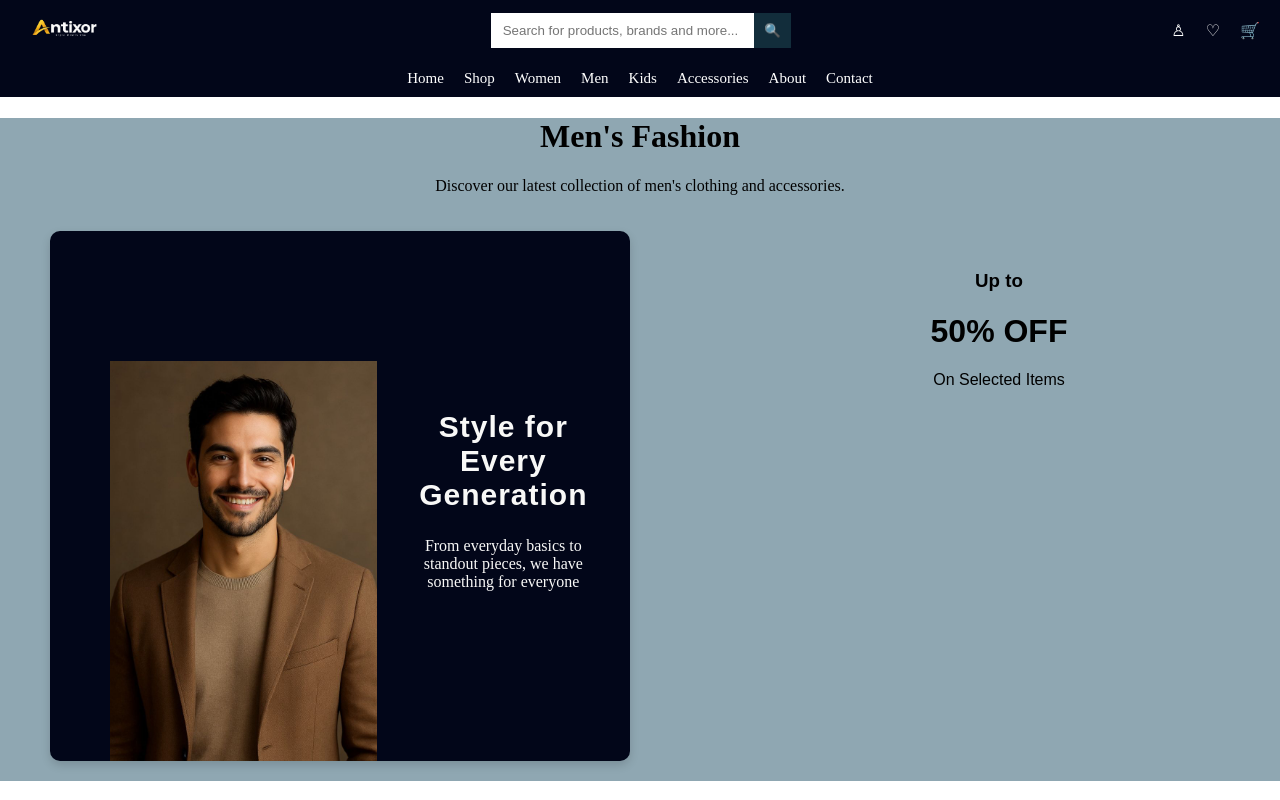
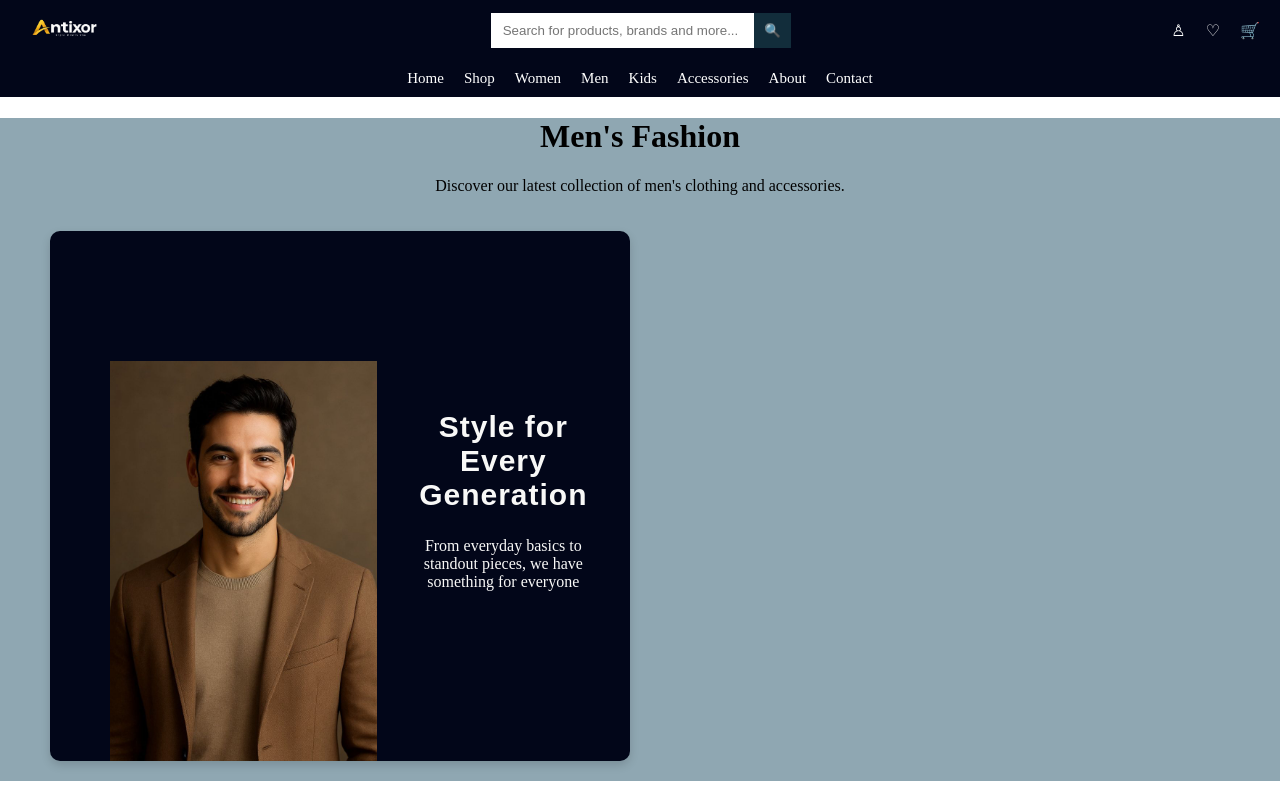
Before and after one commit to Fab479/my-react-fashion-catalogue, a React (Vite) app: page /men in a window 1280 px wide. Built offline with nearby package versions, Linux system fonts and the light colour scheme.

Commit message:
Update and improve project code

```diff
--- a/src/component/Men.jsx
+++ b/src/component/Men.jsx
@@ -17,12 +17,12 @@ function Men() {
             we have something for everyone</p>
             </div>
           </div>
-          <div className='man'>
-          {/*<img src={match} alt='match' /> */}
+          {/*<div className='man'>
+          <img src={match} alt='match' />
           <h3>Up to</h3>
           <h1>50%  OFF</h1>
           <p>On Selected Items</p>
-          </div>
+          </div> */}
         </div>
     </main>
   );
--- a/src/component/Women.jsx
+++ b/src/component/Women.jsx
@@ -17,12 +17,12 @@ function Women() {
         we have something for everyone</p>
         </div>
       </div>
-      <div className='woman'>
-      {/*<img src={match} alt='match' /> */}
+      {/*<div className='woman'>
+      <img src={match} alt='match' />
       <h3>Up to</h3>
       <h1>50%  OFF</h1>
       <p>On Selected Items</p>
-      </div>
+      </div> */}
     </div>
     </main>
   );
```
